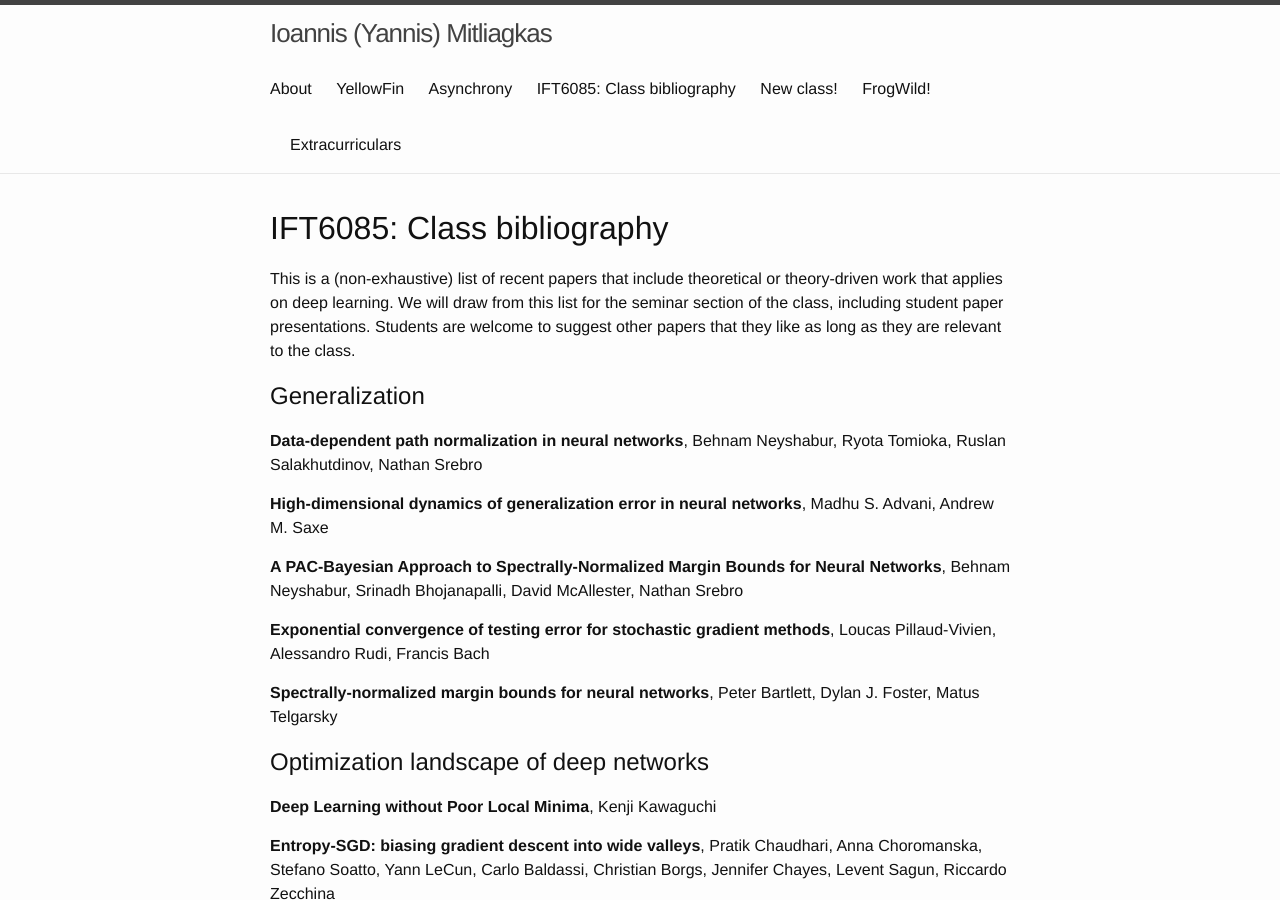
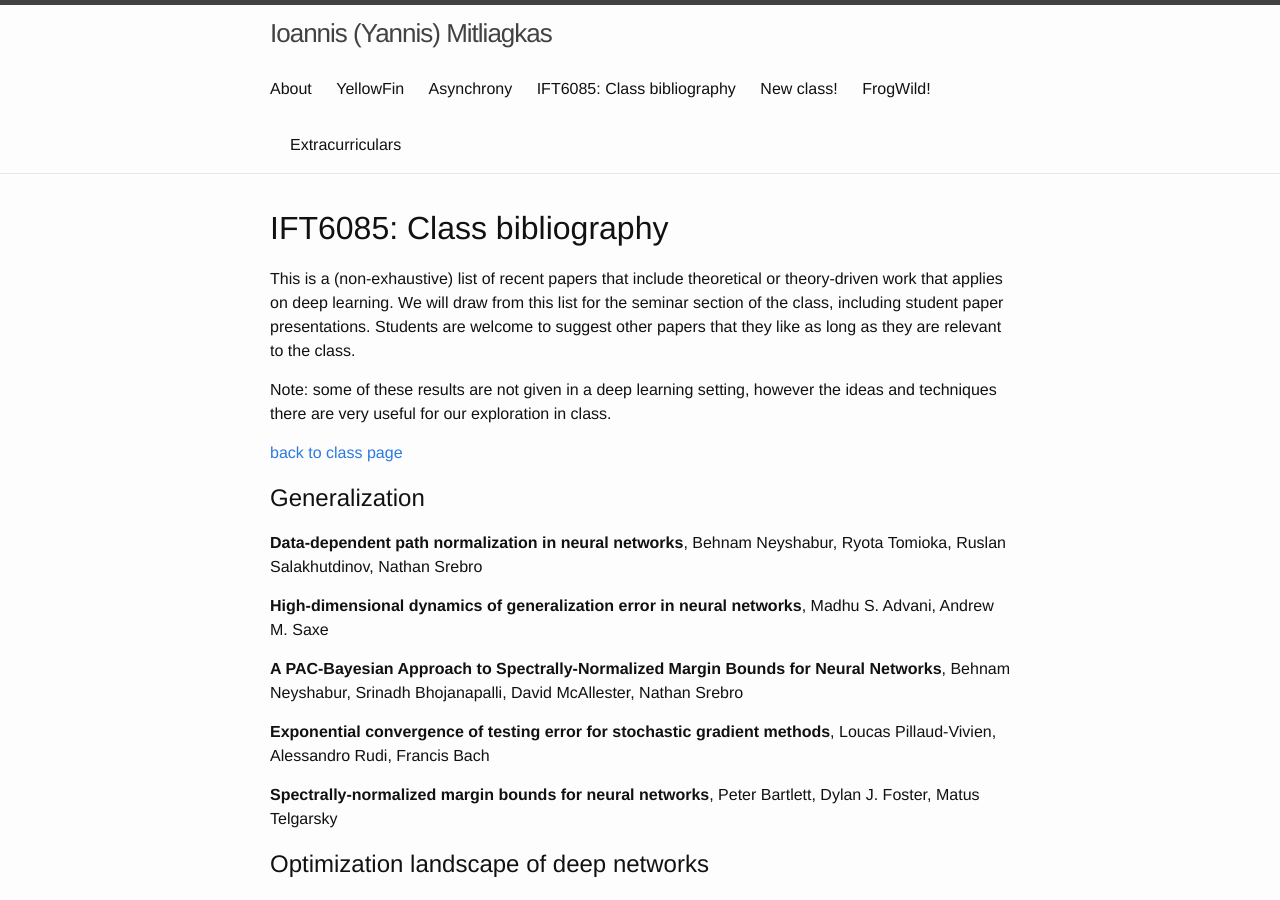
Before and after one commit to mitliagkas/mitliagkas.github.io, a Jekyll site: the page built from dl-theory-class-papers.md, in a window 1280 px wide and 900 px high. Built offline with Jekyll 4.4.1, drawn with Linux system fonts in a browser that asks for light colours; our own code applies the rules of GitHub Pages for plain Markdown files.

Commit message:
Links, note

```diff
--- a/dl-theory-class-papers.md
+++ b/dl-theory-class-papers.md
@@ -12,6 +12,11 @@ We will draw from this list for the seminar section of the class,
 including student paper presentations.
 Students are welcome to suggest other papers that they like as long as they
 are relevant to the class.
+
+Note: some of these results are not given in a deep learning setting, however the ideas
+and techniques there are very useful for our exploration in class.
+
+[back to class page](/ift6085-dl-theory-class)
 
 
 Generalization
```
